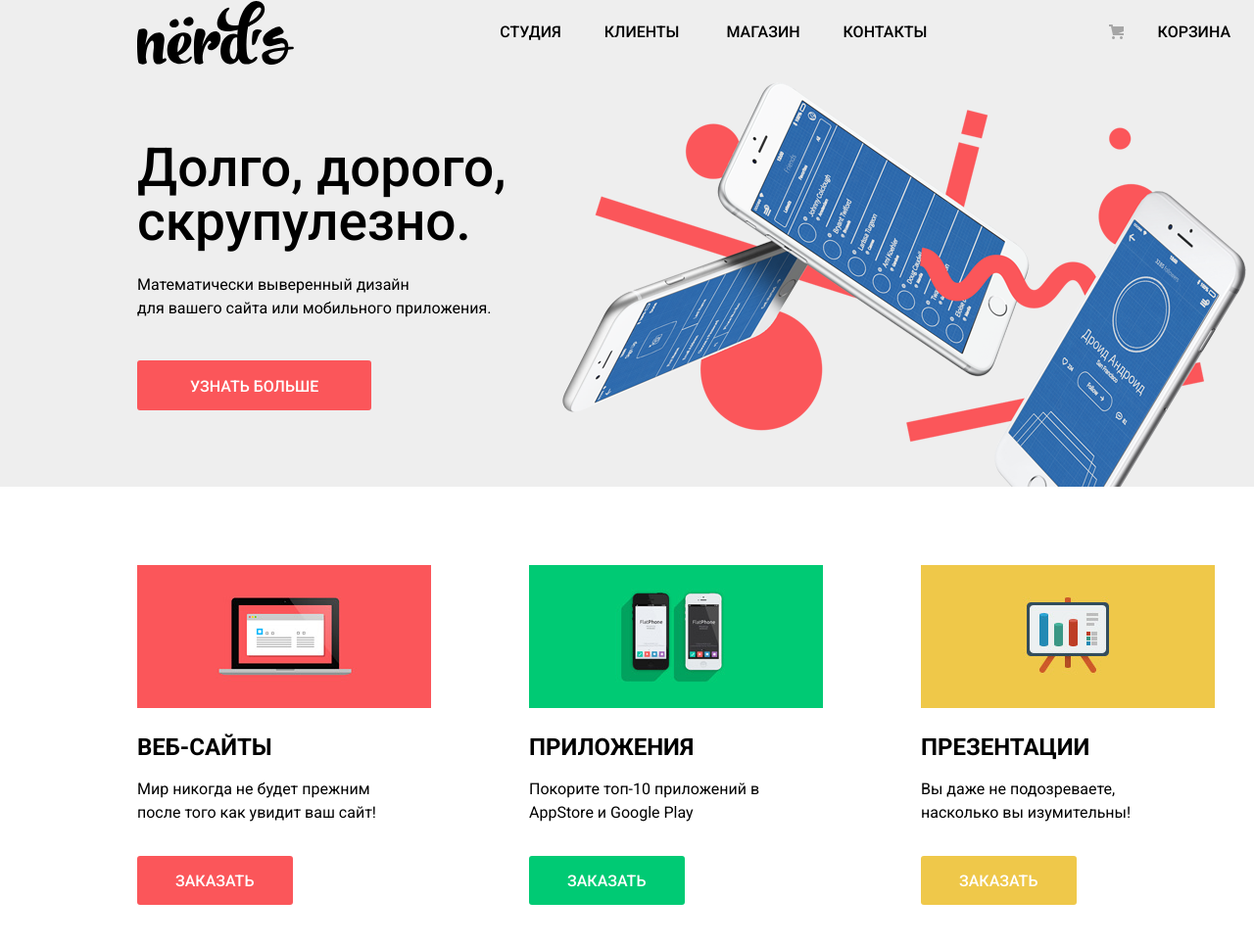
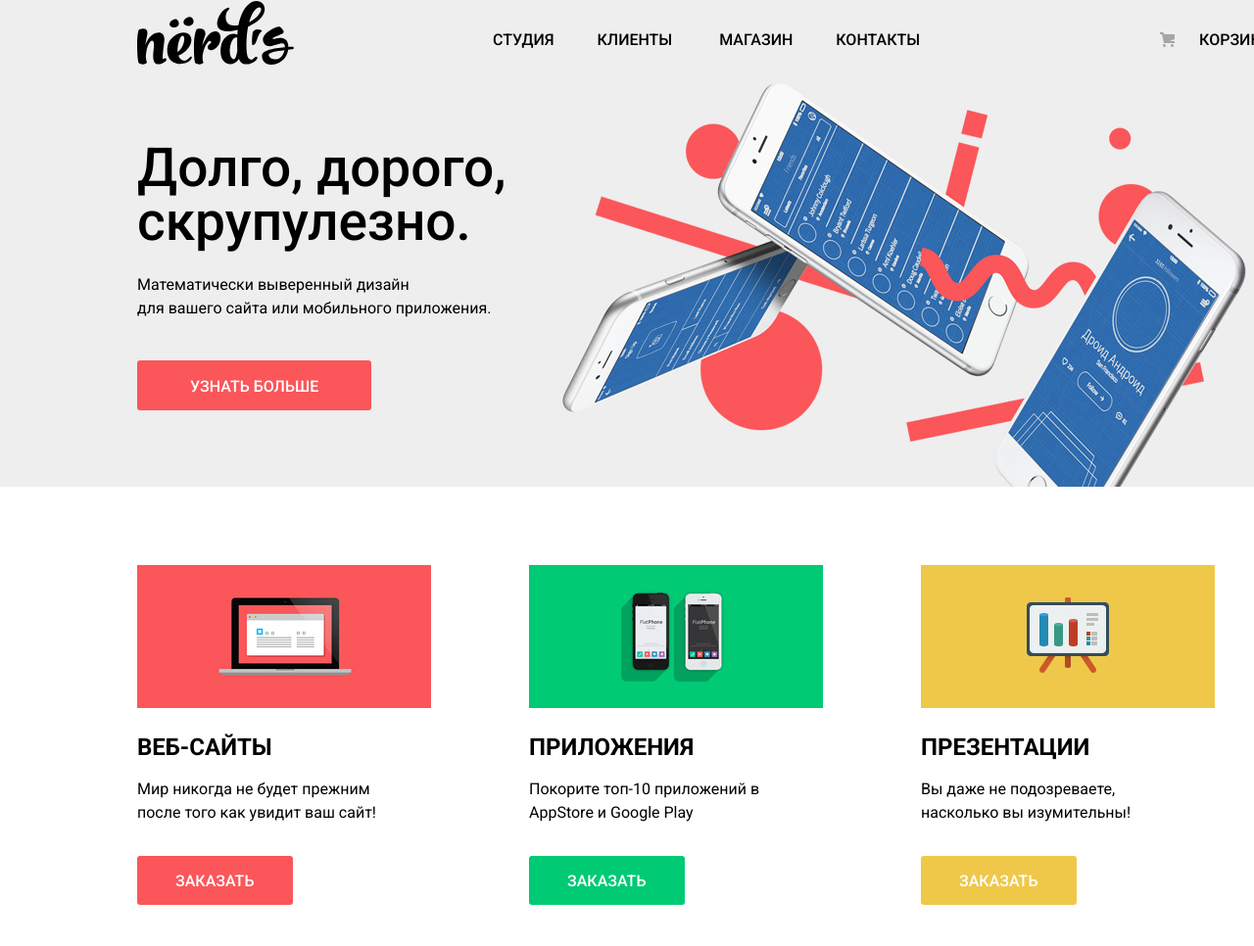
Before and after one commit to AlexSubbot/1484225-nerds-28, a plain HTML site: page index.html in a window 1280 px wide. Shown: the top 966 px of the page at 98% size. Drawn offline with Linux system fonts and the light colour scheme.

Commit message:
пп индекс

```diff
--- a/css/style.css
+++ b/css/style.css
@@ -150,16 +150,18 @@ a {
 
 .main-navigation {
   display: flex;
-  justify-content: space-between;
-  flex-wrap: wrap;
+  align-items: center;
+  align-content: center;
   margin: 0px;
   padding: 0px;
 }
-.main-navigation a {
+.logo-link {
+  margin-right: 203px;
   height: 66px;
+  width: 160px;
 }
-
-.site-navigation {
+.site-navigation,
+.cart {
   display: flex;
   background-color: inherit;
   font-weight: 500;
@@ -167,46 +169,60 @@ a {
   text-transform: uppercase;
   list-style: none;
   align-items: center;
+  align-content: center;
   margin: 0px;
   padding: 0px;
 }
 .site-navigation li {
+  margin-top: 15px;
   margin-right: 44px;
 }
 .site-navigation li:nth-child(2) {
   margin-right: 48px;
 }
+
 .site-navigation li:nth-child(4) {
-  margin-right: 0px;
+  margin-right: 260px;
 }
-.site-navigation a:hover {
+.site-navigation a:hover,
+.cart a:hover{
   color: var(--red-light);
 }
-.site-navigation a:active {
+.site-navigation a:active,
+.cart a:active {
   opacity: 0.3;
 }
 .main-navigation a:active {
 opacity: 0.3;
 }
-.site-navigation .active {
+.site-navigation .active,
+.cart .active {
   border-bottom: 2px solid var(--red-light);
+}
+.cart li {
+  margin: 0px;
+  padding: 0px;
+  padding-left: 25px;
+  padding-top: 15px;
+}
+.cart-link {
+  position: relative;
 }
 .cart-link::before {
   content: "";
   position: absolute;
   top: 2px;
-  left: -25px;
-
+  left: -40px;
   width: 15px;
   height: 15px;
   background-image: url(../img/icon-cart.svg);
   background-repeat: no-repeat;
   background-position: 0 0;
+  padding: 0px;
+  margin: 0px;
 }
-.site-navigation .cart-link {
-  padding-left: 25px;
-  position: relative;
-}
+
+
 
 /* main */
 /* slider */
--- a/index.html
+++ b/index.html
@@ -11,14 +11,14 @@
     <header class="wrapper">
       <div class="container">
         <nav class="main-navigation">
-          <a aria-label="Главная страница"><img src="img/logo-nerds.svg" width="160" height="66" alt="Логотип Nerds"></a>
+          <a class="logo-link" aria-label="Главная страница"><img src="img/logo-nerds.svg" width="160" height="66" alt="Логотип Nerds"></a>
           <ul class="site-navigation">
             <li><a href="index.html">студия</a></li>
             <li><a href="#">клиенты</a></li>
             <li><a href="inner.html">магазин</a></li>
             <li><a href="#">контакты</a></li>
           </ul>
-          <ul class="site-navigation">
+          <ul class="cart">
             <li><a class="cart-link" href="#">корзина</a></li>
           </ul>
         </nav>
```
